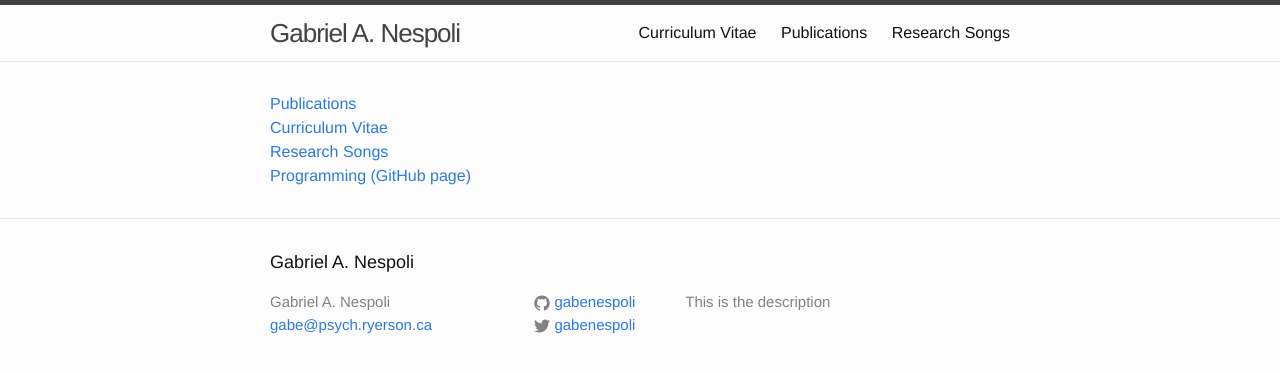
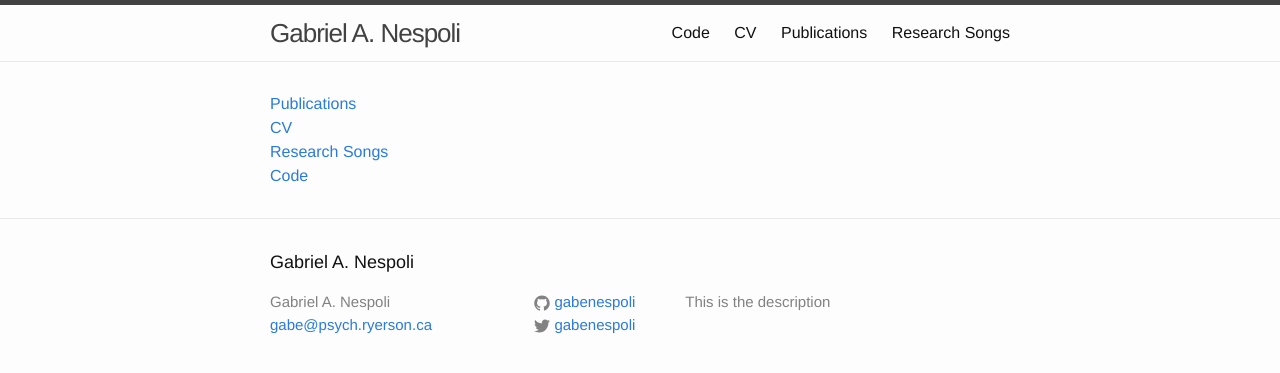
Before and after one commit to gabenespoli/gabenespoli.github.io, a Jekyll site: the page built from index.html, in a window 1280 px wide. Shown: the top 373 px of the page. Built offline with Jekyll 4.4.1, drawn with Linux system fonts in a browser that asks for light colours.

Commit message:
added code page

```diff
--- a/cv.md
+++ b/cv.md
@@ -1,6 +1,6 @@
 ---
 layout: page
-title: Curriculum Vitae
+title: CV
 permalink: cv.html
 ---
 
--- a/index.html
+++ b/index.html
@@ -4,8 +4,8 @@ layout: default
 
 <a href="publications.html">Publications</a>
 <br>
-<a href="cv.html">Curriculum Vitae</a>
+<a href="cv.html">CV</a>
 <br>
 <a href="researchsongs.html">Research Songs</a>
 <br>
-<a href="https://github.com/gabenespoli">Programming (GitHub page)</a>
+<a href="code.html">Code</a>
```
Also changed, not shown: code.md (added, +8 -0 lines).
